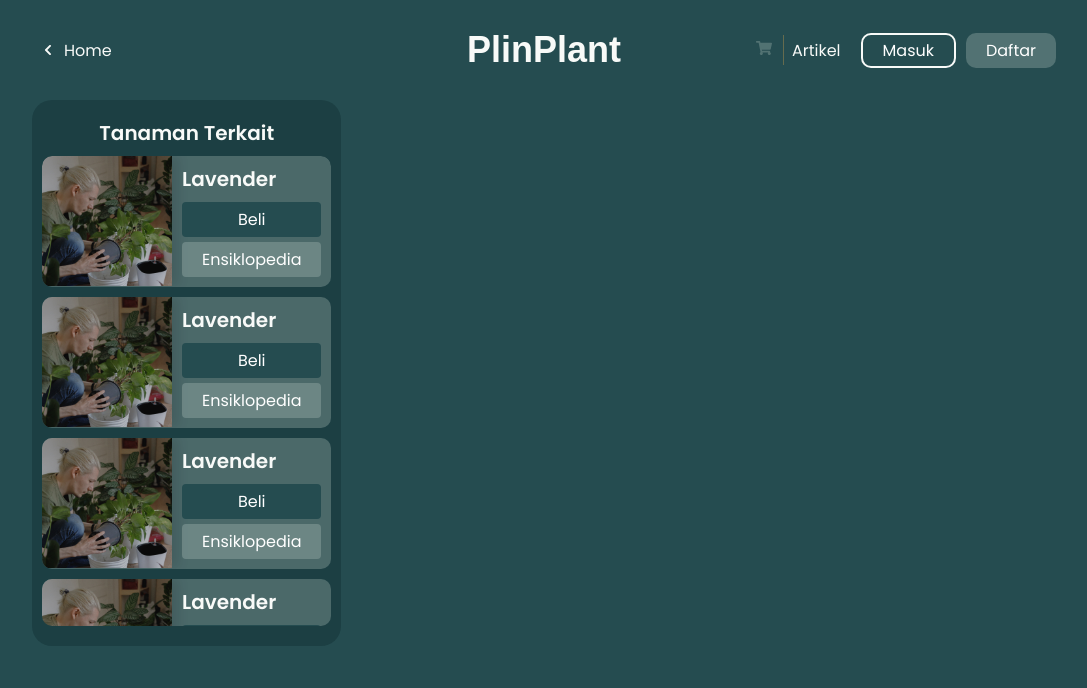
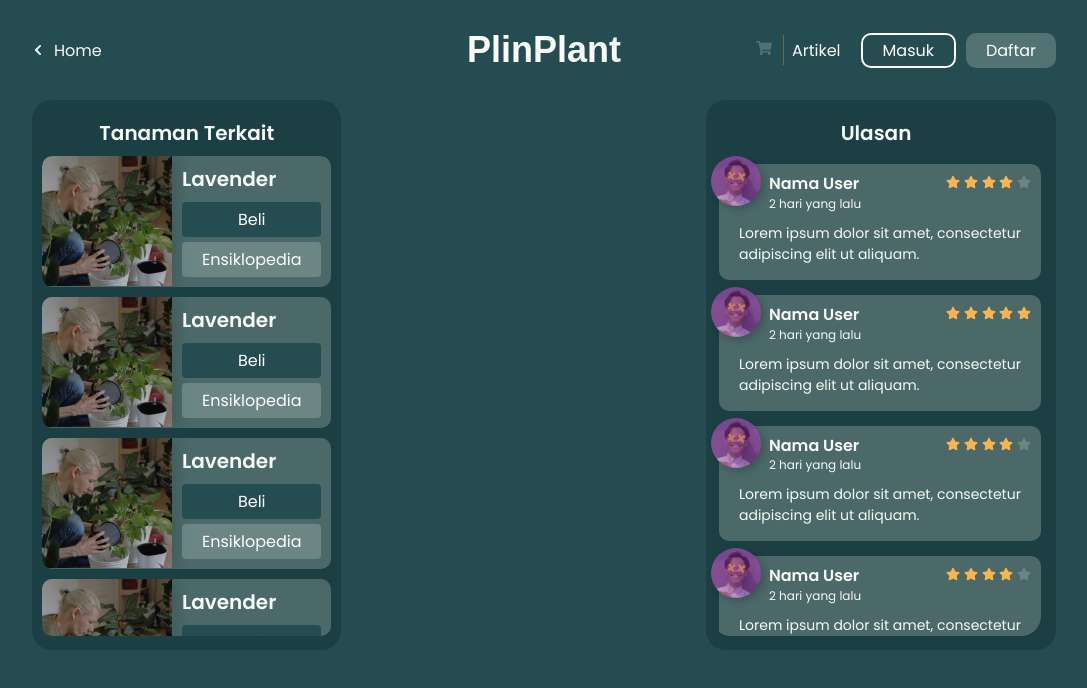
Before and after one commit to hanendyo/plinplant-clone, a React (Create React App) app: page /shop in a window 1280 px wide. Shown: the top 688 px of the page, without its empty margins (96-1183 px from the left). Built offline with nearby package versions, Linux system fonts and the light colour scheme; a web font is replaced by a local one.

Commit message:
done: section review

```diff
--- a/src/fajariadi/components/Main/components/Product/ProductsContainer.js
+++ b/src/fajariadi/components/Main/components/Product/ProductsContainer.js
@@ -2,16 +2,18 @@ import React, { useState } from 'react';
 import { FaChevronLeft, FaChevronRight } from 'react-icons/fa';
 import ItemsCarousel from 'react-items-carousel';
 import Cards from '../../../../../master/components/additional/Cards';
-import { products } from '../../../../../master/constant/data/dummy-data';
+import {
+  products,
+  reviews,
+} from '../../../../../master/constant/data/dummy-data';
 import { colors } from '../../../../../master/constant/style';
 import styled from 'styled-components';
 import { useMediaQuery } from 'react-responsive';
 
-const ProductsContainer = ({ category, slider, scroll }) => {
+const ProductsContainer = ({ category, slider, scroll, review }) => {
   const [activeItemIndex, setActiveItemIndex] = useState(0);
   const chevronWidth = 50;
 
-  // const isLargeScreen = useMediaQuery({ minWidth: 1440 });
   const isMediumScreen = useMediaQuery({ minWidth: 1200 });
   const isIpadPro = useMediaQuery({ minWidth: 990 });
   const isIpad = useMediaQuery({ minWidth: 768 });
@@ -66,6 +68,22 @@ const ProductsContainer = ({ category, slider, scroll }) => {
             ))}
         </ShopRelated>
       )}
+
+      {review && (
+        <ReviewContainer>
+          {reviews.map(({ name, created, text, img, rating }, index) => (
+            <Cards
+              review
+              name={name}
+              created={created}
+              text={text}
+              rating={rating}
+              img={img}
+              key={index}
+            />
+          ))}
+        </ReviewContainer>
+      )}
     </>
   );
 };
@@ -83,7 +101,19 @@ const ShopRelated = styled.div`
   /* background-color: red; */
   width: fit-content;
   border-radius: 10px;
-  max-height: 470px;
+  max-height: 480px;
+  overflow-y: scroll;
+
+  &::-webkit-scrollbar {
+    display: none;
+  }
+`;
+
+const ReviewContainer = styled.div`
+  /* background-color: red; */
+  height: 480px;
+  padding: 8px 0 0 8px;
+  border-radius: 20px;
   overflow-y: scroll;
 
   &::-webkit-scrollbar {
--- a/src/fajariadi/components/Shop/Shop.elemen.js
+++ b/src/fajariadi/components/Shop/Shop.elemen.js
@@ -1,12 +1,18 @@
 import styled from 'styled-components';
 import { colors, StyledContainer } from '../../../master/constant/style';
+
+export const Container = styled(StyledContainer)`
+  display: flex;
+  justify-content: space-between;
+`;
 
 export const RelatedProduct = styled.section`
   background-color: ${colors.darkGreen};
   width: fit-content;
   padding: 20px 10px;
   border-radius: 20px;
-  max-height: 550px;
+  height: 550px;
+  margin-bottom: 20px;
 
   & > h5 {
     text-align: center;
@@ -15,4 +21,16 @@ export const RelatedProduct = styled.section`
   }
 `;
 
-export const Container = styled(StyledContainer)``;
+export const ReviewContainer = styled.section`
+  background-color: ${colors.darkGreen};
+  width: 350px;
+  padding: 20px 15px 15px 5px;
+  border-radius: 20px;
+  height: 550px;
+
+  & > h5 {
+    color: ${colors.white};
+    text-align: center;
+    margin-bottom: 10px;
+  }
+`;
--- a/src/fajariadi/components/Shop/Shop.js
+++ b/src/fajariadi/components/Shop/Shop.js
@@ -1,7 +1,7 @@
 import React from 'react';
 import { colors } from '../../../master/constant/style';
 import ProductsContainer from '../Main/components/Product/ProductsContainer';
-import { Container, RelatedProduct } from './Shop.elemen';
+import { Container, RelatedProduct, ReviewContainer } from './Shop.elemen';
 
 const Shop = () => {
   return (
@@ -12,9 +12,12 @@ const Shop = () => {
           <ProductsContainer scroll category='hias' />
         </RelatedProduct>
 
-        <div></div>
+        <ReviewContainer>
+          <h5>Ulasan</h5>
+          <ProductsContainer review />
+        </ReviewContainer>
 
-        <div></div>
+        {/* <div></div> */}
       </Container>
     </main>
   );
--- a/src/index.css
+++ b/src/index.css
@@ -69,3 +69,7 @@ a {
   text-decoration: none;
   color: inherit;
 }
+
+p {
+  padding: 0 !important;
+}
--- a/src/master/components/additional/Cards.js
+++ b/src/master/components/additional/Cards.js
@@ -2,8 +2,19 @@ import React from 'react';
 import styled from 'styled-components';
 import { colors } from '../../constant/style';
 import Button from '../../../master/components/additional/Button';
+import Rating from '../../../master/components/additional/Rating';
 
-const Cards = ({ name, img, slider, illustration, scroll }) => {
+const Cards = ({
+  name,
+  img,
+  created,
+  text,
+  rating,
+  review,
+  slider,
+  illustration,
+  scroll,
+}) => {
   return (
     <>
       {slider && (
@@ -43,6 +54,21 @@ const Cards = ({ name, img, slider, illustration, scroll }) => {
           <img src={img} alt='' />
           <h5>{name}</h5>
         </CardValueProps>
+      )}
+
+      {review && (
+        <CardReview>
+          <div>
+            <h6>{name}</h6>
+            <span>{created}</span>
+          </div>
+
+          <p>{text}</p>
+
+          <img src={img} alt='' />
+
+          <Rating rate={rating} />
+        </CardReview>
       )}
     </>
   );
@@ -118,4 +144,41 @@ const CardProductShop = styled.div`
   }
 `;
 
+const CardReview = styled.div`
+  background-color: ${colors.lightGreenTransparent};
+  margin-bottom: 15px;
+  padding: 10px 20px 15px;
+  border-radius: 10px;
+  position: relative;
+
+  & > div {
+    /*  */
+    margin-left: 30px;
+
+    & > h6 {
+      color: ${colors.white};
+    }
+
+    & > span {
+      font-size: 12px;
+      display: block;
+      margin-bottom: 10px;
+    }
+  }
+
+  & > p {
+    font-size: 14px;
+  }
+
+  & > img {
+    position: absolute;
+    width: 50px;
+    height: 50px;
+    border-radius: 50%;
+    top: -8px;
+    left: -8px;
+    box-shadow: 3px 3px 7px rgba(0, 0, 0, 0.2);
+  }
+`;
+
 export default Cards;
--- /dev/null
+++ b/src/master/components/additional/Rating.js
@@ -0,0 +1,58 @@
+import React from 'react';
+import { FaStar, FaRegStar } from 'react-icons/fa';
+import styled from 'styled-components';
+import { colors } from '../../constant/style';
+
+const Rating = ({ rate }) => {
+  return (
+    <>
+      {rate === 5 && (
+        <Star>
+          <FaStar /> <FaStar /> <FaStar /> <FaStar /> <FaStar />
+        </Star>
+      )}
+
+      {rate === 4 && (
+        <Star>
+          <FaStar /> <FaStar /> <FaStar /> <FaStar />{' '}
+          <FaStar color={colors.lightGreenTransparent} />
+        </Star>
+      )}
+
+      {rate === 3 && (
+        <Star>
+          <FaStar /> <FaStar /> <FaStar />{' '}
+          <FaStar color={colors.lightGreenTransparent} />{' '}
+          <FaStar color={colors.lightGreenTransparent} />
+        </Star>
+      )}
+
+      {rate === 2 && (
+        <Star>
+          <FaStar /> <FaStar /> <FaStar color={colors.lightGreenTransparent} />{' '}
+          <FaStar color={colors.lightGreenTransparent} />{' '}
+          <FaStar color={colors.lightGreenTransparent} />
+        </Star>
+      )}
+
+      {rate === 1 && (
+        <Star>
+          <FaStar /> <FaStar color={colors.lightGreenTransparent} />{' '}
+          <FaStar color={colors.lightGreenTransparent} />{' '}
+          <FaStar color={colors.lightGreenTransparent} />{' '}
+          <FaStar color={colors.lightGreenTransparent} />
+        </Star>
+      )}
+    </>
+  );
+};
+
+const Star = styled.p`
+  /* margin: 5px 0; */
+  color: ${colors.yellow};
+  position: absolute;
+  top: 10px;
+  right: 10px;
+`;
+
+export default Rating;
--- a/src/master/constant/data/dummy-data.js
+++ b/src/master/constant/data/dummy-data.js
@@ -5,6 +5,7 @@ import {
   shipping,
   artikel,
 } from '../../../fajariadi/assets/illustration';
+import pic from '../../../fajariadi/assets/images/ig.jpg';
 
 export const products = [
   {
@@ -236,3 +237,83 @@ export const valueProps = [
     img: shipping,
   },
 ];
+
+export const reviews = [
+  {
+    name: 'Nama User',
+    created: '2 hari yang lalu',
+    text: 'Lorem ipsum dolor sit amet, consectetur adipiscing elit ut aliquam.',
+    img: pic,
+    rating: 4,
+  },
+  {
+    name: 'Nama User',
+    created: '2 hari yang lalu',
+    text: 'Lorem ipsum dolor sit amet, consectetur adipiscing elit ut aliquam.',
+    img: pic,
+    rating: 5,
+  },
+  {
+    name: 'Nama User',
+    created: '2 hari yang lalu',
+    text: 'Lorem ipsum dolor sit amet, consectetur adipiscing elit ut aliquam.',
+    img: pic,
+    rating: 4,
+  },
+  {
+    name: 'Nama User',
+    created: '2 hari yang lalu',
+    text: 'Lorem ipsum dolor sit amet, consectetur adipiscing elit ut aliquam.',
+    img: pic,
+    rating: 4,
+  },
+  {
+    name: 'Nama User',
+    created: '2 hari yang lalu',
+    text: 'Lorem ipsum dolor sit amet, consectetur adipiscing elit ut aliquam.',
+    img: pic,
+    rating: 5,
+  },
+  {
+    name: 'Nama User',
+    created: '2 hari yang lalu',
+    text: 'Lorem ipsum dolor sit amet, consectetur adipiscing elit ut aliquam.',
+    img: pic,
+    rating: 5,
+  },
+  {
+    name: 'Nama User',
+    created: '2 hari yang lalu',
+    text: 'Lorem ipsum dolor sit amet, consectetur adipiscing elit ut aliquam.',
+    img: pic,
+    rating: 4,
+  },
+  {
+    name: 'Nama User',
+    created: '2 hari yang lalu',
+    text: 'Lorem ipsum dolor sit amet, consectetur adipiscing elit ut aliquam.',
+    img: pic,
+    rating: 5,
+  },
+  {
+    name: 'Nama User',
+    created: '2 hari yang lalu',
+    text: 'Lorem ipsum dolor sit amet, consectetur adipiscing elit ut aliquam.',
+    img: pic,
+    rating: 4,
+  },
+  {
+    name: 'Nama User',
+    created: '2 hari yang lalu',
+    text: 'Lorem ipsum dolor sit amet, consectetur adipiscing elit ut aliquam.',
+    img: pic,
+    rating: 3,
+  },
+  {
+    name: 'Nama User',
+    created: '2 hari yang lalu',
+    text: 'Lorem ipsum dolor sit amet, consectetur adipiscing elit ut aliquam.',
+    img: pic,
+    rating: 4,
+  },
+];
```
Also changed, not shown: src/fajariadi/assets/images/ig.jpg (added).
